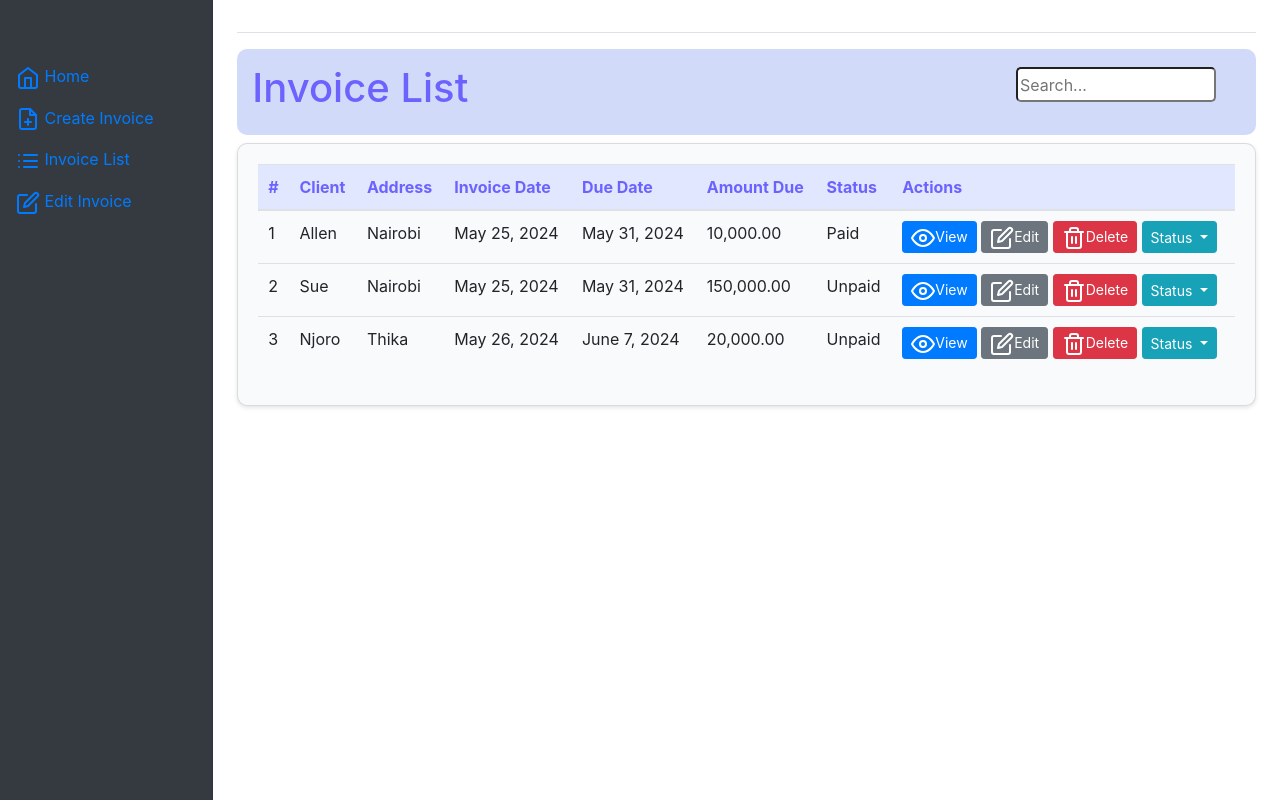
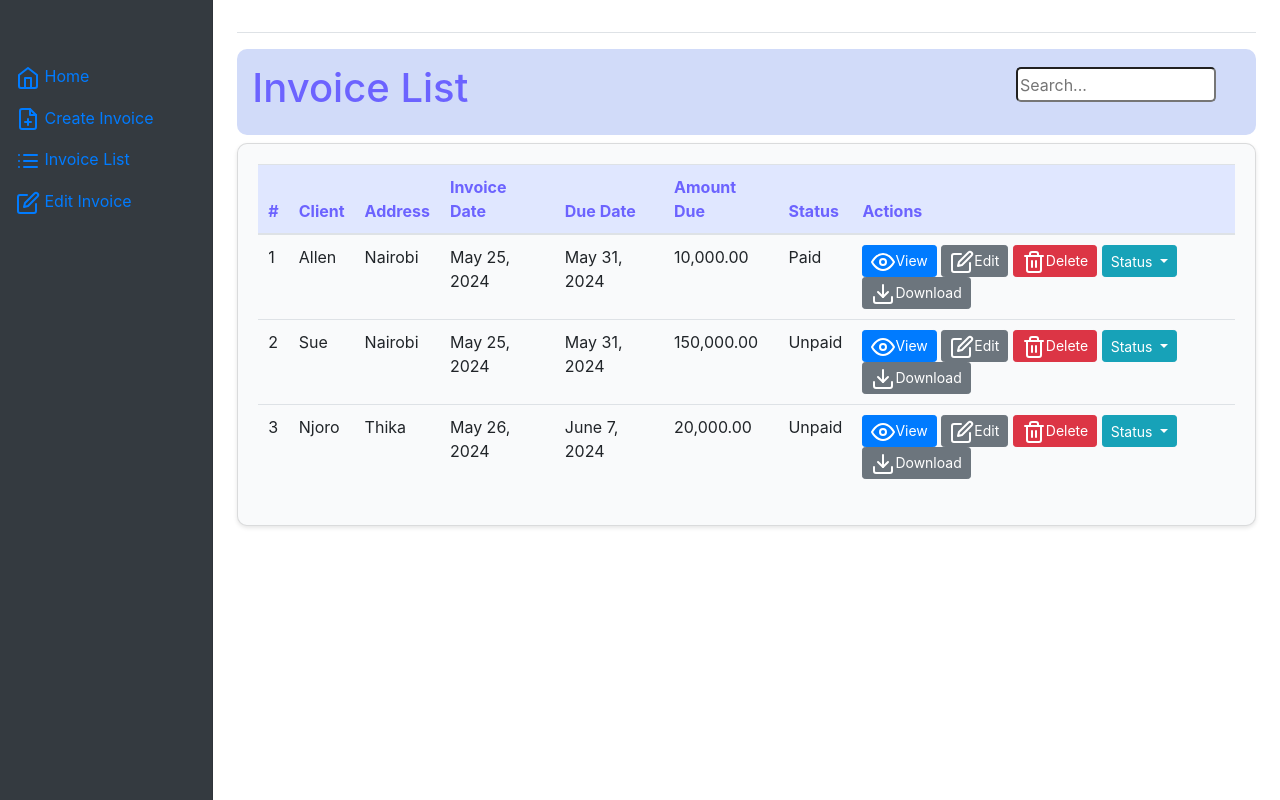
Before and after one commit to allan-nganga/django_invoice_generator, a Django app: page /invoices/ in a window 1280 px wide. Run offline with Django 5.2, Linux system fonts and the light colour scheme; data comes from the database, SQL or seed files in the repository; some libraries are stand-ins or nearby versions.

Commit message:
Added download button to invoice list

```diff
--- a/login/templates/invoice/invoice_detail.html
+++ b/login/templates/invoice/invoice_detail.html
@@ -27,7 +27,7 @@
         padding: 10px;
         margin-bottom: 8px;
         display: flex;
-        width: 800px;
+        width: 790px;
     }
 
     .page_title {
--- a/login/templates/invoice/invoice_list.html
+++ b/login/templates/invoice/invoice_list.html
@@ -137,6 +137,9 @@
                                 Unpaid</a>
                         </div>
                     </div>
+                    <!-- Download PDF -->
+                    <a href="{% url 'invoicing_app:generate_invoice_pdf' invoice.id %}" class="btn btn-secondary btn-sm"><span
+                        data-feather="download"></span>Download</a>
 </div>
 </td>
 </tr>
```
